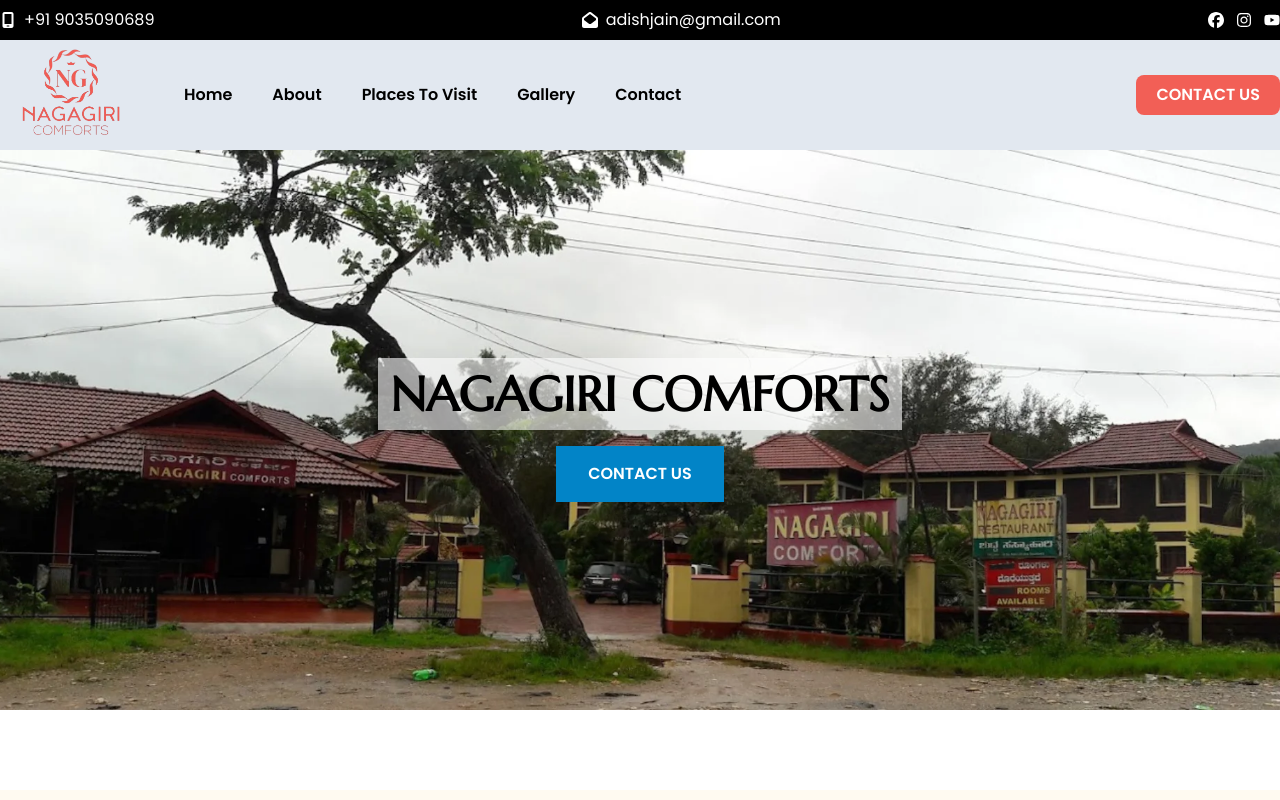
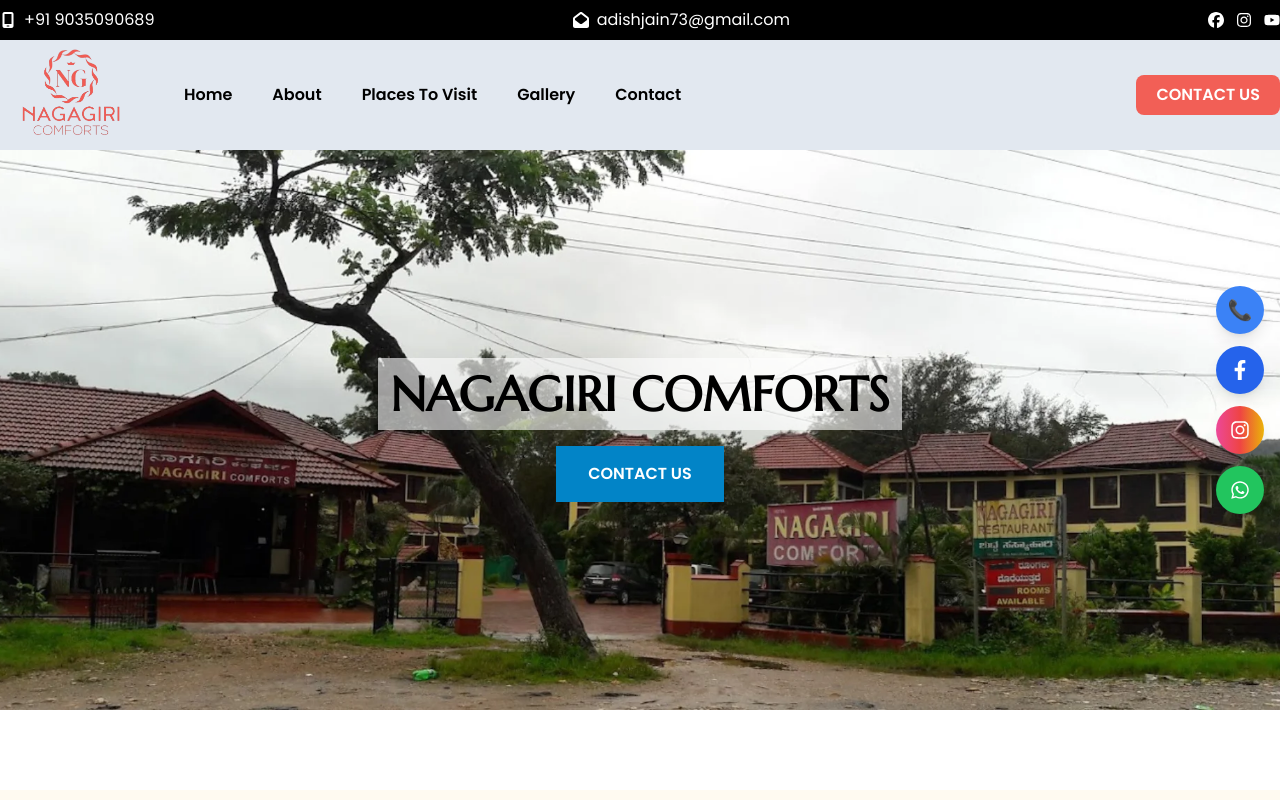
Before and after one commit to ag9731/nagagiri_comfort_horanadu, a React (Create React App) app: page / in a window 1280 px wide. Shown: the top 800 px of the page. Built offline with nearby package versions, Linux system fonts and the light colour scheme.

Commit message:
mail change and social media icons

```diff
--- a/src/App.js
+++ b/src/App.js
@@ -8,11 +8,13 @@
 import Contact from "./components/Contact/Contact";
 import Gallery from "./components/Gallery/Gallery";
 import WhatsupButton from "./components/WhatsupButton/WhatsupButton";
+import FloatingSocialMedia from "./components/FloatingSocialMedia";
 
 function App() {
   return (
     <>
       <Router>
+        <FloatingSocialMedia/>
         <div>
           <Header />
           <Routes>
@@ -25,7 +27,7 @@
           <Footer />
         </div>
       </Router>
-      <WhatsupButton />
+      {/* <WhatsupButton /> */}
     </>
   );
 }
--- /dev/null
+++ b/src/components/FloatingSocialMedia.jsx
@@ -0,0 +1,47 @@
+import React from "react";
+import { FaFacebookF, FaInstagram, FaWhatsapp } from "react-icons/fa";
+
+const FloatingSocialMedia = () => {
+  return (
+    <div className="fixed top-1/2 -translate-y-1/2 right-4 flex flex-col space-y-3 z-50">
+      {/* Call Button */}
+      <a
+        href="tel:+919591181111"
+        className="flex items-center justify-center w-12 h-12 bg-blue-500 text-white rounded-full shadow-lg hover:bg-blue-600 transition"
+      >
+        <span className="text-xl">📞</span> {/* Call icon */}
+      </a>
+      {/* Facebook */}
+      <a
+        href="#"
+        target="_blank"
+        rel="noopener noreferrer"
+        className="flex items-center justify-center w-12 h-12 bg-blue-600 text-white rounded-full shadow-lg hover:bg-blue-700 transition z-1"
+      >
+        <FaFacebookF size={20} />
+      </a>
+
+      {/* Instagram */}
+      <a
+        href="#"
+        target="_blank"
+        rel="noopener noreferrer"
+        className="flex items-center justify-center w-12 h-12 bg-gradient-to-r from-pink-500 via-red-500 to-yellow-500 text-white rounded-full shadow-lg hover:opacity-90 transition"
+      >
+        <FaInstagram size={20} />
+      </a>
+
+      {/* WhatsApp */}
+      <a
+        href="https://wa.me/+919591181111"
+        target="_blank"
+        rel="noopener noreferrer"
+        className="flex items-center justify-center w-12 h-12 bg-green-500 text-white rounded-full shadow-lg hover:bg-green-600 transition"
+      >
+        <FaWhatsapp size={20} />
+      </a>
+    </div>
+  );
+};
+
+export default FloatingSocialMedia;
--- a/src/components/Home/Section5/Section5.jsx
+++ b/src/components/Home/Section5/Section5.jsx
@@ -66,7 +66,7 @@
                       +91 903 509 0689{" "}
                     </h1>
                   </div>
-                  <div className="flex items-center justify-center md:justify-start lg-justify-start xl-justify-start gap-5">
+                  {/* <div className="flex items-center justify-center md:justify-start lg-justify-start xl-justify-start gap-5">
                     <FaMobileScreenButton />
                     <h1 className="text-center md:text-start lg:text-start xl:text-start">
                       +91 944 834 8106
@@ -83,7 +83,7 @@
                     <h1 className="text-center md:text-start lg:text-start xl:text-start">
                       +91 944 831 8713
                     </h1>
-                  </div>
+                  </div> */}
                 </div>
               </div>
             </div>
--- a/src/components/Navbar/Header/Header.jsx
+++ b/src/components/Navbar/Header/Header.jsx
@@ -41,8 +41,8 @@
               </section>
               <section className="flex items-center gap-2">
                 <FaEnvelopeOpen />
-                <a href="mailto:adishjain@gmail.com">
-                  <h1>adishjain@gmail.com</h1>
+                <a href="mailto:adishjain73@gmail.com">
+                  <h1>adishjain73@gmail.com</h1>
                 </a>
               </section>
               <section className="flex gap-3 ">
@@ -69,34 +69,22 @@
                       </Link>
                     </li>
                     <li className="cursor-pointer">
-                      <Link
-                        to="/about"
-                        onClick={handleExploreClick}
-                      >
+                      <Link to="/about" onClick={handleExploreClick}>
                         About
                       </Link>
                     </li>
                     <li className="cursor-pointer">
-                      <Link
-                        to="/place-to-visit"
-                        onClick={handleExploreClick}
-                      >
+                      <Link to="/place-to-visit" onClick={handleExploreClick}>
                         Places To Visit
                       </Link>
                     </li>
                     <li className="cursor-pointer">
-                      <Link
-                        to="/gallery"
-                        onClick={handleExploreClick}
-                      >
+                      <Link to="/gallery" onClick={handleExploreClick}>
                         Gallery
                       </Link>
                     </li>
                     <li className="cursor-pointer">
-                      <Link
-                        to="/contact"
-                        onClick={handleExploreClick}
-                      >
+                      <Link to="/contact" onClick={handleExploreClick}>
                         Contact
                       </Link>
                     </li>
@@ -145,10 +133,7 @@
                 </Link>
               </li>
               <li className="cursor-pointer">
-                <Link
-                  to="/place-to-visit"
-                  onClick={handleMenuClose}
-                >
+                <Link to="/place-to-visit" onClick={handleMenuClose}>
                   Places To Visit
                 </Link>
               </li>
```
